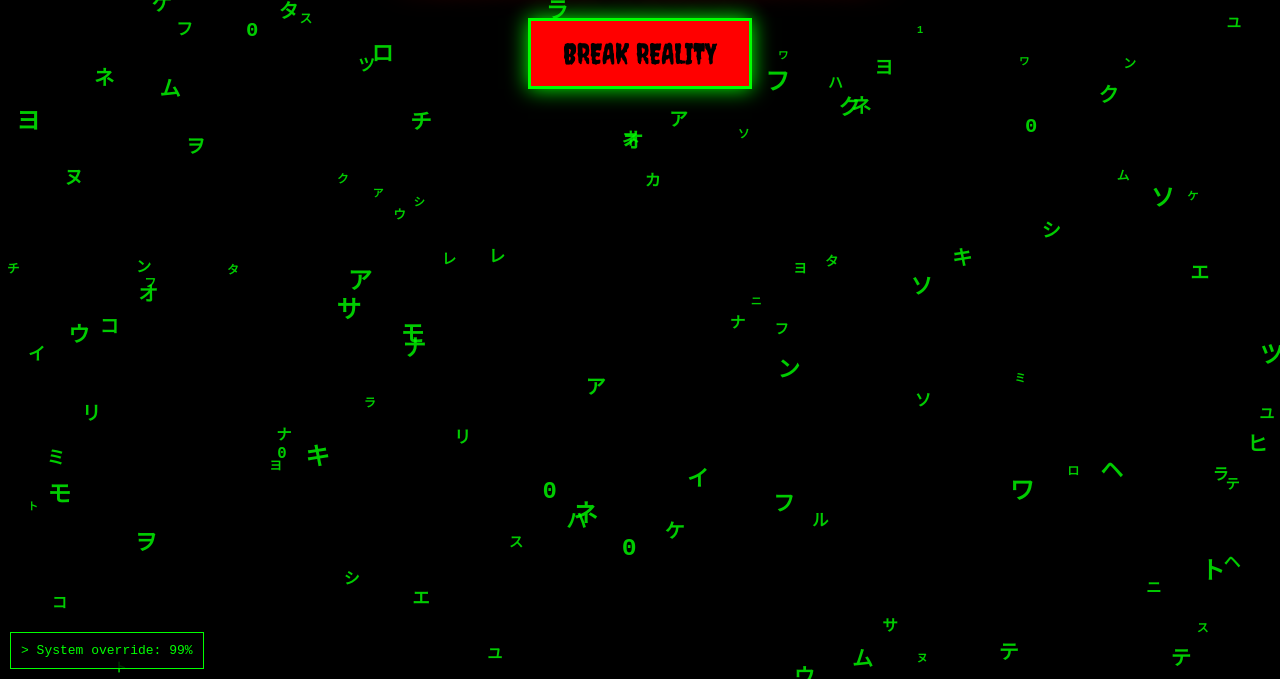
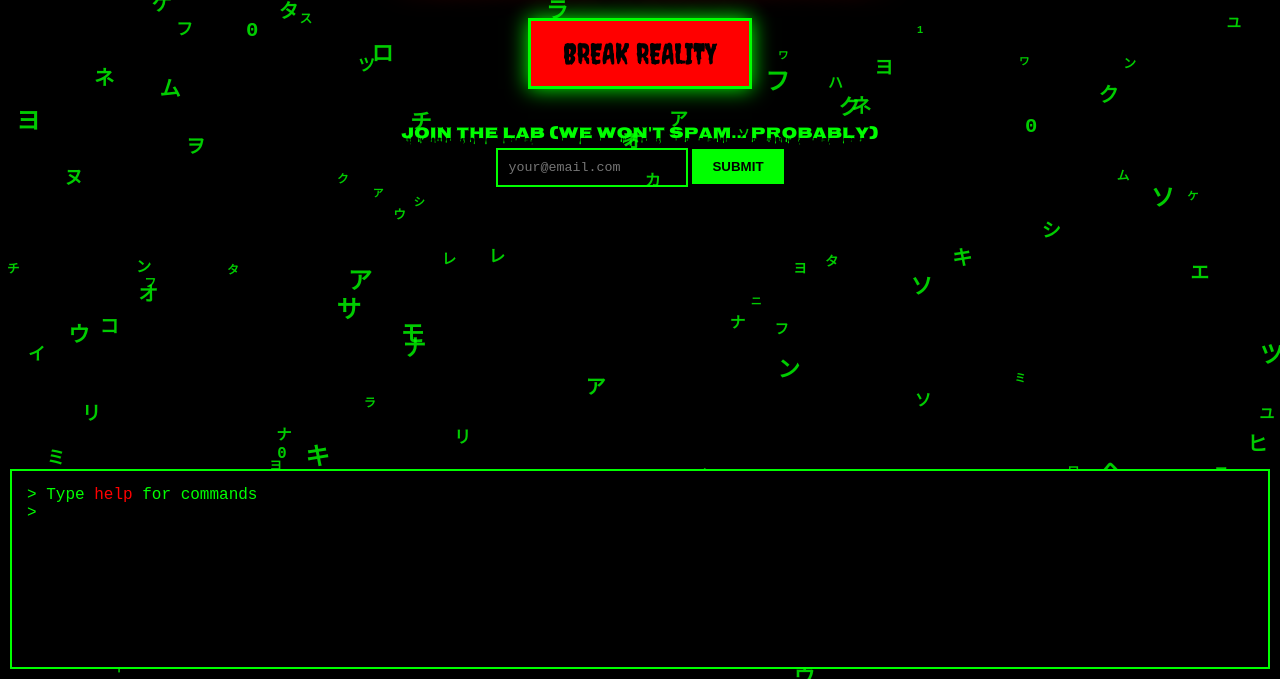
Before and after one commit to madmanwebworks/madman-webworks, a plain HTML site: page index.html in a window 1280 px wide. Both pictures are taken after a click on the button "BREAK REALITY". Shown: the part 121-800 px from the top of the page. Drawn offline with Linux system fonts and the light colour scheme; no server answers.

Commit message:
Update index.html

```diff
--- a/index.html
+++ b/index.html
@@ -41,34 +41,46 @@
       50% { box-shadow: 0 0 40px #f00; }
       100% { box-shadow: 0 0 20px #0f0; }
     }
-    .console {
-      position: fixed; bottom: 10px; left: 10px; background: rgba(0,0,0,0.8);
-      color: #0f0; padding: 10px; font-family: monospace; border: 1px solid #0f0;
-      max-width: 80%; overflow: hidden; white-space: nowrap;
+    .terminal {
+      position: fixed; bottom: 10px; left: 10px; right: 10px;
+      background: #000; color: #0f0; padding: 15px; border: 2px solid #0f0;
+      font-family: monospace; font-size: 1rem; height: 200px; overflow-y: auto;
     }
-    .glitch-overlay {
-      position: fixed; top: 0; left: 0; width: 100%; height: 100%;
-      background: repeating-linear-gradient(45deg, transparent, transparent 10px, rgba(255,0,0,.1) 10px, rgba(255,0,0,.1) 20px);
-      opacity: 0; pointer-events: none; animation: glitch-storm 0.5s steps(5) 3;
-    }
-    @keyframes glitch-storm {
-      0%, 100% { opacity: 0; transform: translateX(0); }
-      50% { opacity: 0.3; transform: translateX(10px); }
-    }
+    .input-line { display: flex; }
+    .prompt { color: #0f0; margin-right: 10px; }
+    input { background: transparent; border: none; color: #0f0; font-family: monospace; flex: 1; outline: none; }
     .visitor-count {
       position: fixed; top: 10px; right: 10px; background: #000; color: #0f0;
       padding: 5px 10px; border: 1px solid #0f0; font-family: monospace; font-size: 0.9rem;
+    }
+    .email-form {
+      text-align: center; margin: 2rem;
+    }
+    .email-form input {
+      background: #000; color: #0f0; border: 2px solid #0f0; padding: 10px; font-family: monospace;
+    }
+    .email-form button {
+      background: #0f0; color: #000; border: none; padding: 10px 20px; font-weight: bold;
     }
   </style>
 </head>
 <body>
 
   <div class="matrix" id="matrix"></div>
-  <div class="console" id="console"></div>
   <div class="visitor-count" id="visitors">Visitors: <span id="count">0</span></div>
 
   <h1>MADMAN WEBWORKS</h1>
   <button class="glitch-btn" onclick="triggerGlitch()">BREAK REALITY</button>
+
+  <div class="email-form">
+    <p>Join the Lab (we won't spam... probably)</p>
+    <input type="email" placeholder="your@email.com" id="email">
+    <button onclick="joinLab()">SUBMIT</button>
+  </div>
+
+  <div class="terminal" id="terminal">
+    <div>> Type <span style="color:#f00">help</span> for commands</div>
+  </div>
 
   <audio id="hackSound" src="https://cdn.freesound.org/previews/612/612536_5674468-lq.mp3" preload="auto"></audio>
 
@@ -87,30 +99,7 @@
       setTimeout(() => char.remove(), 10000);
     }, 60);
 
-    // AUTO-HACKING CONSOLE
-    const consoleEl = document.getElementById('console');
-    const logs = [
-      "> Bypassing firewall...",
-      "> Injecting chaos payload...",
-      "> System override: 99%",
-      "> ACCESS GRANTED. Welcome, Mad Scientist.",
-      "> Running: reality_break.exe"
-    ];
-    let i = 0;
-    setInterval(() => {
-      if (i < logs.length) {
-        consoleEl.textContent = logs[i];
-        i++;
-      }
-    }, 2000);
-
-    // HACKER SOUND ON LOAD
-    window.onload = () => {
-      document.getElementById('hackSound').play().catch(() => {});
-      updateVisitorCount();
-    };
-
-    // LIVE VISITOR COUNTER (via free service)
+    // VISITOR COUNTER
     function updateVisitorCount() {
       fetch('https://api.countapi.xyz/hit/madmanwebworks.github.io/visits')
         .then(res => res.json())
@@ -119,16 +108,76 @@
         });
     }
 
-    // GLITCH STORM BUTTON
+    // TERMINAL
+    const terminal = document.getElementById('terminal');
+    const input = document.createElement('div');
+    input.className = 'input-line';
+    input.innerHTML = `<span class="prompt">></span><input type="text" autofocus>`;
+    terminal.appendChild(input);
+    const cmdInput = input.querySelector('input');
+
+    const commands = {
+      help: "Available: help, chaos, boom, clear",
+      chaos: "Initializing digital storm... ⚡",
+      boom: "KABOOM! Reality shattered.",
+      clear: ""
+    };
+
+    cmdInput.addEventListener('keydown', (e) => {
+      if (e.key === 'Enter') {
+        const cmd = cmdInput.value.trim().toLowerCase();
+        const output = document.createElement('div');
+        output.innerHTML = `<span class="prompt">></span> ${cmdInput.value}`;
+        terminal.insertBefore(output, input);
+        cmdInput.value = '';
+
+        setTimeout(() => {
+          const response = document.createElement('div');
+          if (cmd === 'clear') {
+            terminal.innerHTML = '';
+            terminal.appendChild(input);
+          } else {
+            response.textContent = commands[cmd] || "Command not found. Type 'help'";
+            terminal.insertBefore(response, input);
+          }
+          terminal.scrollTop = terminal.scrollHeight;
+        }, 300);
+      }
+    });
+
+    // EMAIL JOIN
+    function joinLab() {
+      const email = document.getElementById('email').value;
+      if (email) {
+        addToTerminal(`> Captured: ${email} → added to lab roster.`);
+        document.getElementById('email').value = '';
+      }
+    }
+
+    function addToTerminal(text) {
+      const line = document.createElement('div');
+      line.textContent = text;
+      terminal.insertBefore(line, input);
+      terminal.scrollTop = terminal.scrollHeight;
+    }
+
+    // GLITCH STORM
     function triggerGlitch() {
       const overlay = document.createElement('div');
-      overlay.className = 'glitch-overlay';
+      overlay.style.cssText = 'position:fixed;top:0;left:0;width:100%;height:100%;background:repeating-linear-gradient(45deg,transparent,transparent 10px,rgba(255,0,0,.1) 10px,rgba(255,0,0,.1) 20px);opacity:0;pointer-events:none;animation:glitch-storm 0.5s steps(5) 3';
       document.body.appendChild(overlay);
       setTimeout(() => overlay.remove(), 2000);
       document.body.style.filter = 'invert(1)';
       setTimeout(() => document.body.style.filter = '', 500);
       new Audio('https://cdn.freesound.org/previews/276/276954_5123856-lq.mp3').play();
     }
+
+    // INIT
+    window.onload = () => {
+      document.getElementById('hackSound').play().catch(() => {});
+      updateVisitorCount();
+      cmdInput.focus();
+    };
   </script>
 </body>
 </html>
```
